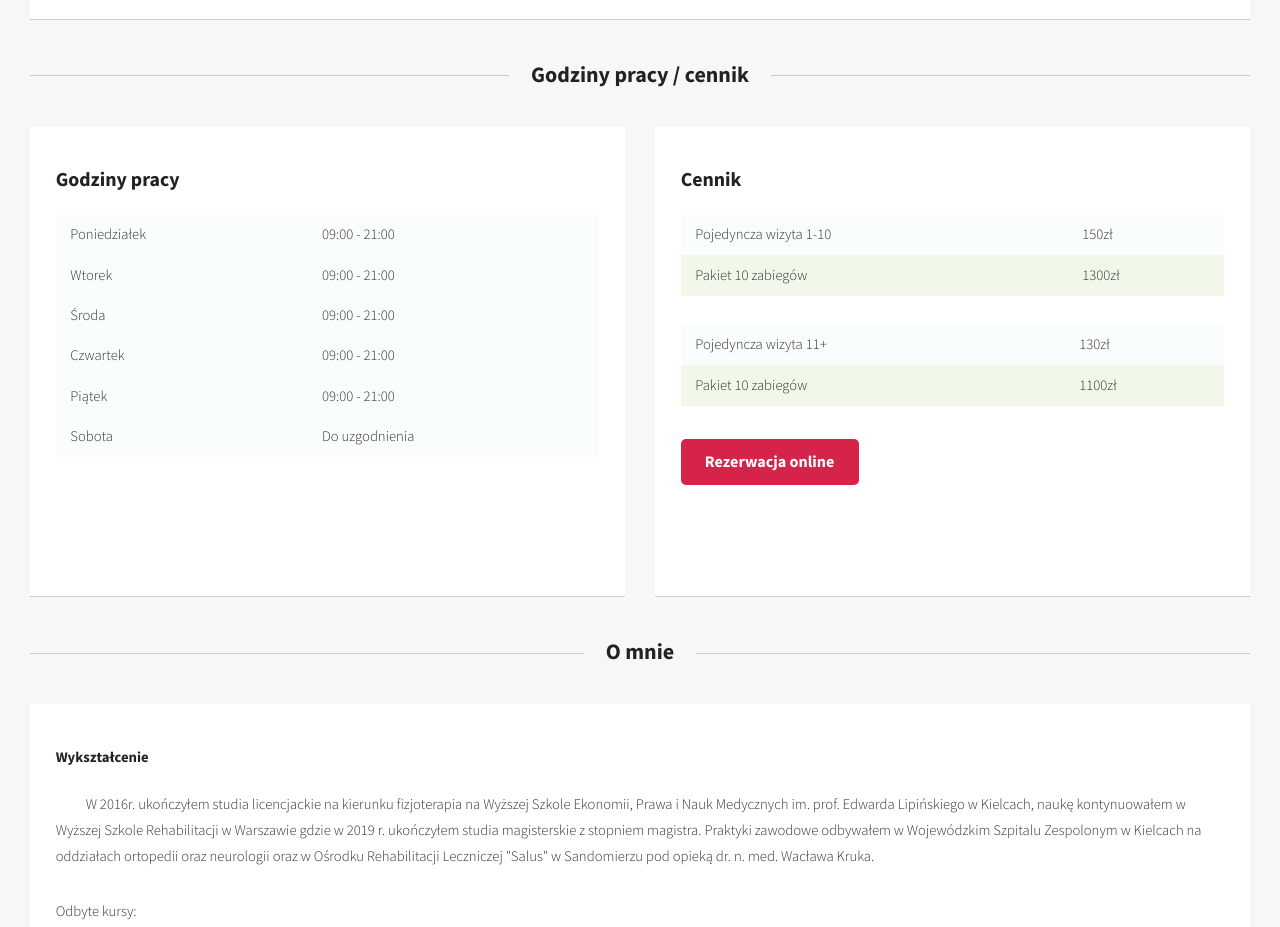
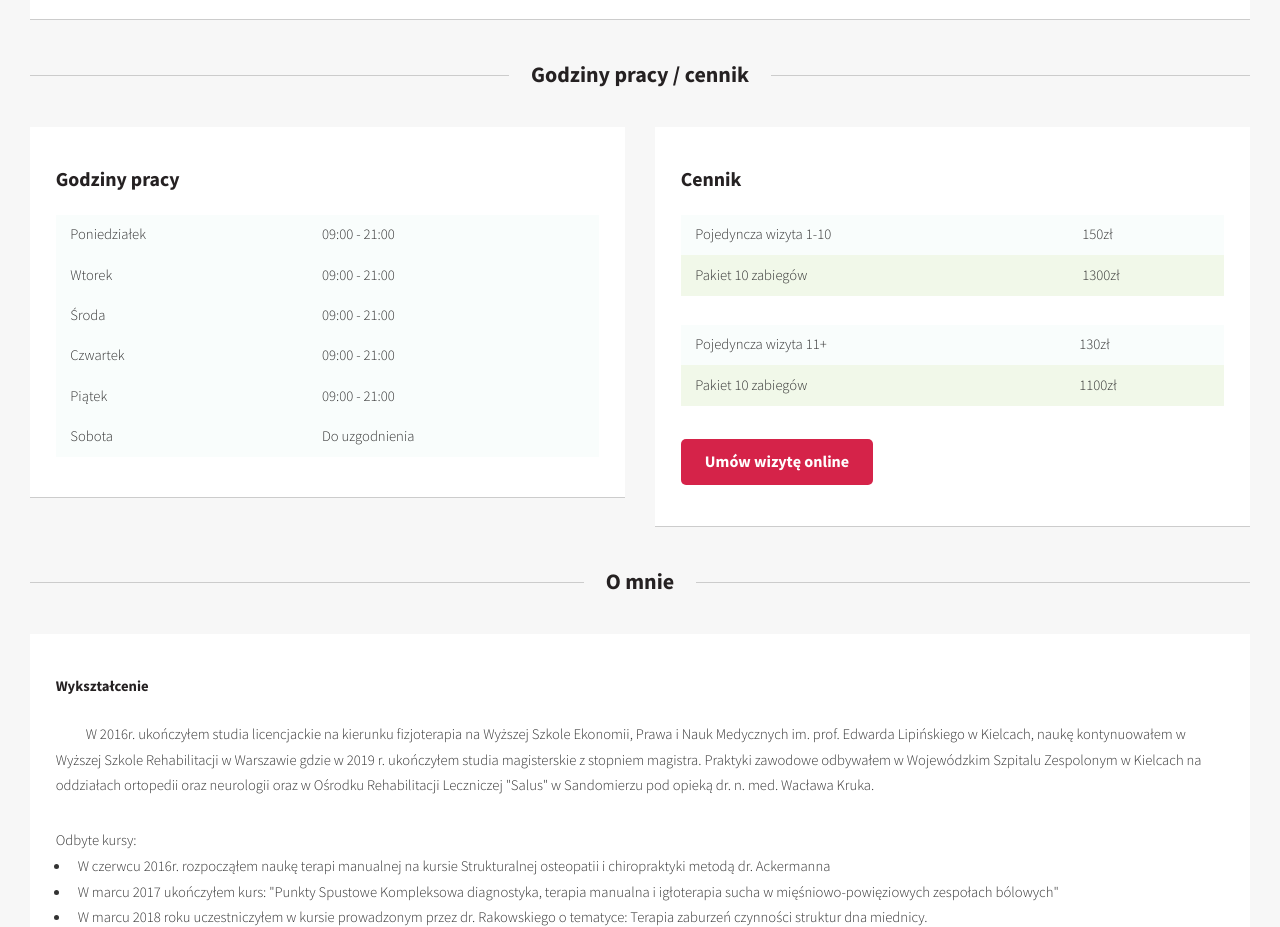
Before and after one commit to sztrzask/fizjoleo, a plain HTML site: page index.html in a window 1280 px wide. Shown: the part 900-1827 px from the top of the page. Drawn offline with Linux system fonts and the light colour scheme.

Commit message:
Rezerwacja online na umów wizytę online

```diff
--- a/assets/css/main.css
+++ b/assets/css/main.css
@@ -3081,7 +3081,7 @@ section.box p {
 }
 
 #timeprice .box{
-	height: 470px;
+	max-height: 470px;
 }
 
 .logo-centered{
--- a/index.html
+++ b/index.html
@@ -146,7 +146,7 @@
 										</table>
 										<footer>
 											<ul class="actions">
-												<li><a href="#" class="button">Rezerwacja online</a></li>
+												<li><a href="#" class="button">Umów wizytę online</a></li>
 											</ul>
 										</footer>
 									</section>
```
